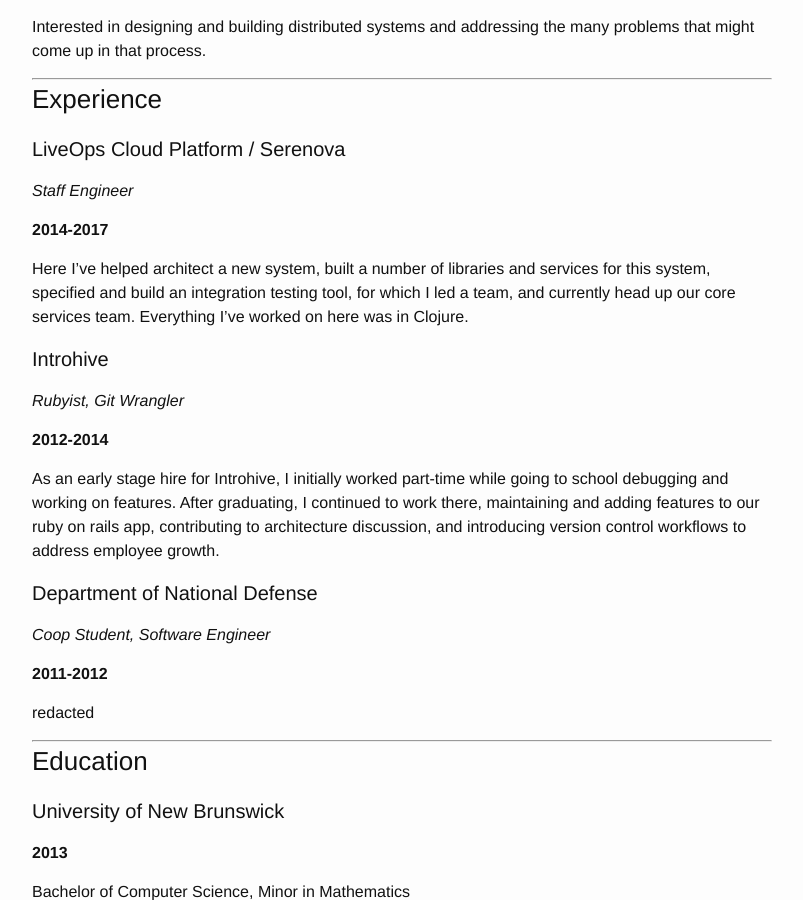
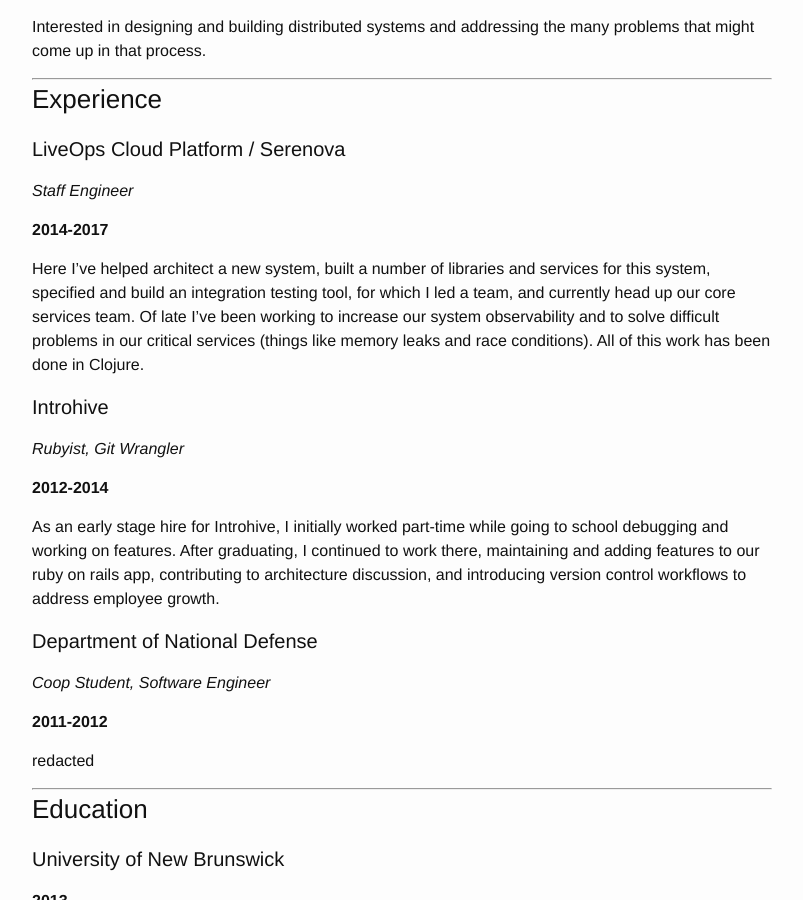
Before and after one commit to angusiguess/angusiguess.github.io-archive, a Jekyll site: the page built from resume.md, in a window 1280 px wide and 900 px high, scrolled down 418 px. Shown: the whole window, without its empty margins (238-1041 px from the left). Built offline with Jekyll 4.4.1, drawn with Linux system fonts in a browser that asks for light colours.

```diff
--- a/resume.md
+++ b/resume.md
@@ -33,8 +33,11 @@ __2014-2017__
 
  Here I've helped architect a new system, built a number of libraries and services
  for this system, specified and build an integration testing tool, for which I led
- a team, and currently head up our core services team. Everything I've worked on
- here was in Clojure.
+ a team, and currently head up our core services team. Of late I've been working to
+ increase our system observability and to solve difficult problems in our critical
+ services (things like memory leaks and race conditions). All of this work has been
+ done in Clojure.
+
 
 #### Introhive
 
```
Also changed, not shown: redacted.html (added, +75 -0 lines).
